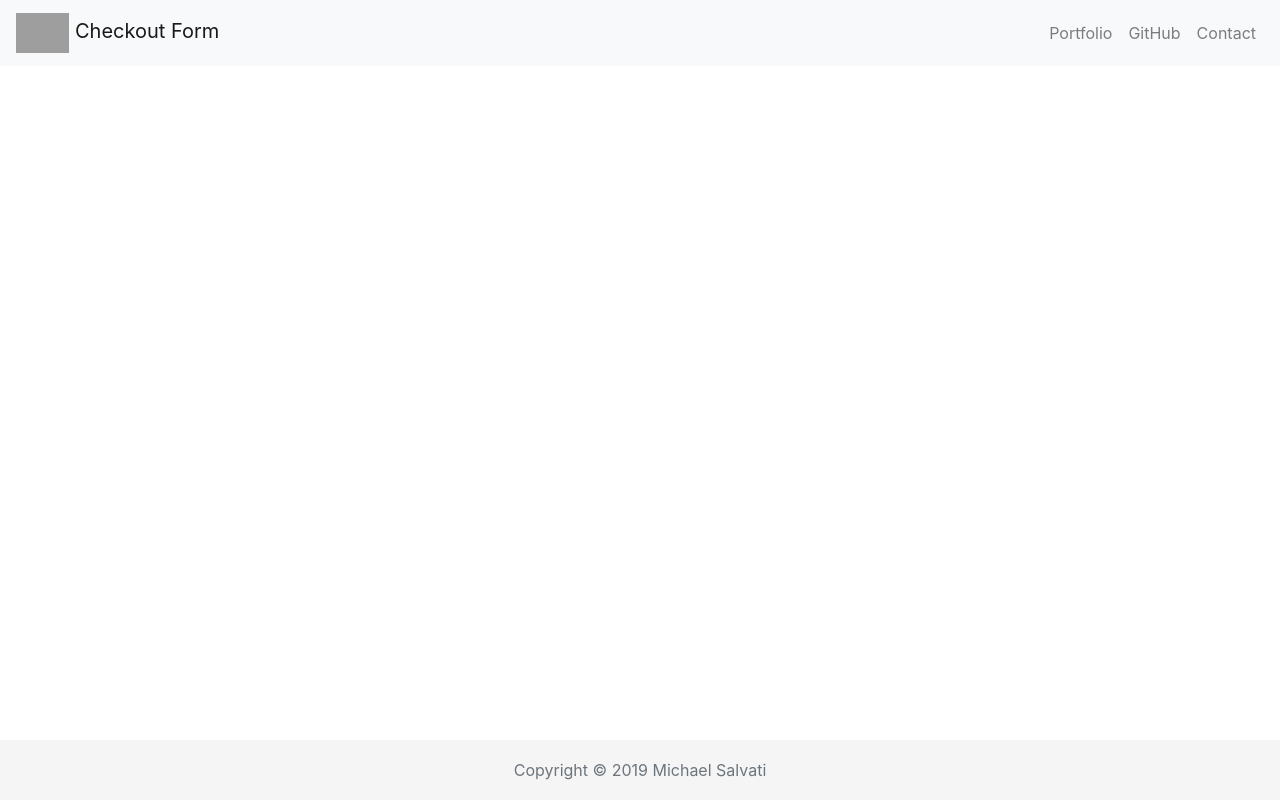
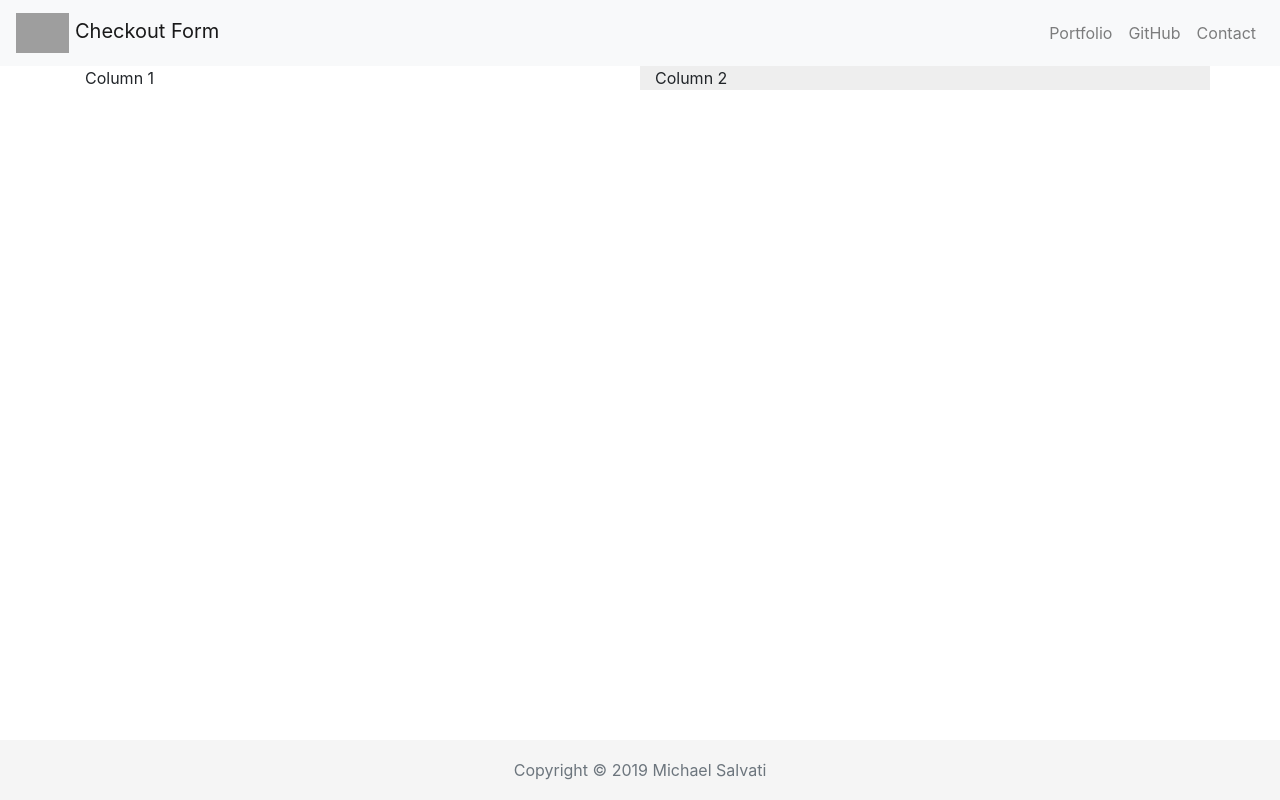
Before and after one commit to 3daddict/react-checkout-form, a React (Create React App) app: page / in a window 1280 px wide. Built offline with nearby package versions, Linux system fonts and the light colour scheme; grey boxes are pictures that could not be loaded.

Commit message:
checkout form component layout created

```diff
--- a/src/App.js
+++ b/src/App.js
@@ -1,5 +1,6 @@
 import React, { Component } from 'react';
 import Header from './components/Header';
+import CheckoutForm from './components/CheckoutForm';
 import Footer from './components/Footer';
 
 class App extends Component {
@@ -7,6 +8,7 @@ class App extends Component {
     return (
       <div>
         <Header />
+        <CheckoutForm />
         <Footer />
       </div>
     );
--- a/src/assets/css/styles.scss
+++ b/src/assets/css/styles.scss
@@ -4,6 +4,14 @@
     img {
         max-height: 40px;
     }
+}
+
+.left-col-container {
+
+}
+
+.right-col-container {
+    background-color: #eee;
 }
 
 .footer {
--- /dev/null
+++ b/src/components/CheckoutForm.js
@@ -0,0 +1,30 @@
+import React, { Component } from 'react';
+import { Container, Col, Row } from "reactstrap";
+
+class CheckoutForm extends Component {
+	constructor(props) {
+        super(props);
+
+        this.state = {
+
+        }
+
+    }
+
+    render() {
+		return (
+            <Container>
+                <Row>
+                    <Col className="left-col-container" md="6">
+                        Column 1
+                    </Col>
+                    <Col className="right-col-container" md="6">
+                        Column 2
+                    </Col>
+                </Row>
+            </Container>
+		);
+	}
+}
+
+export default CheckoutForm;
```
